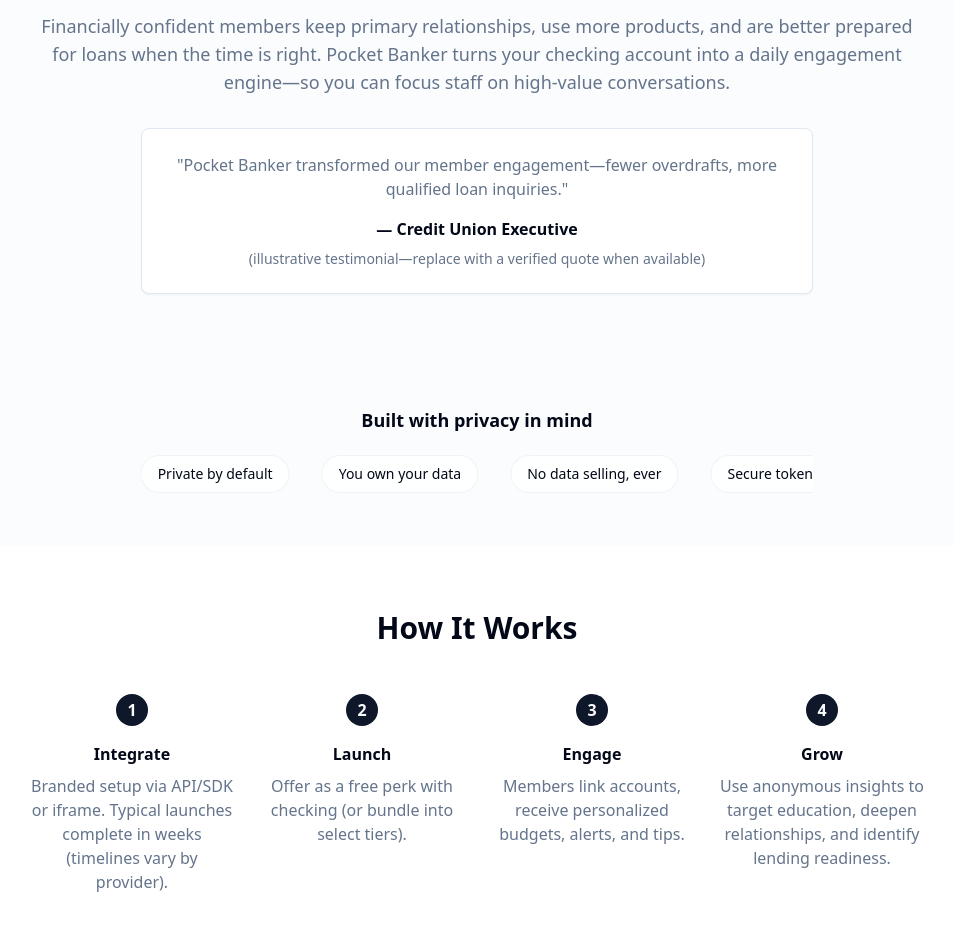
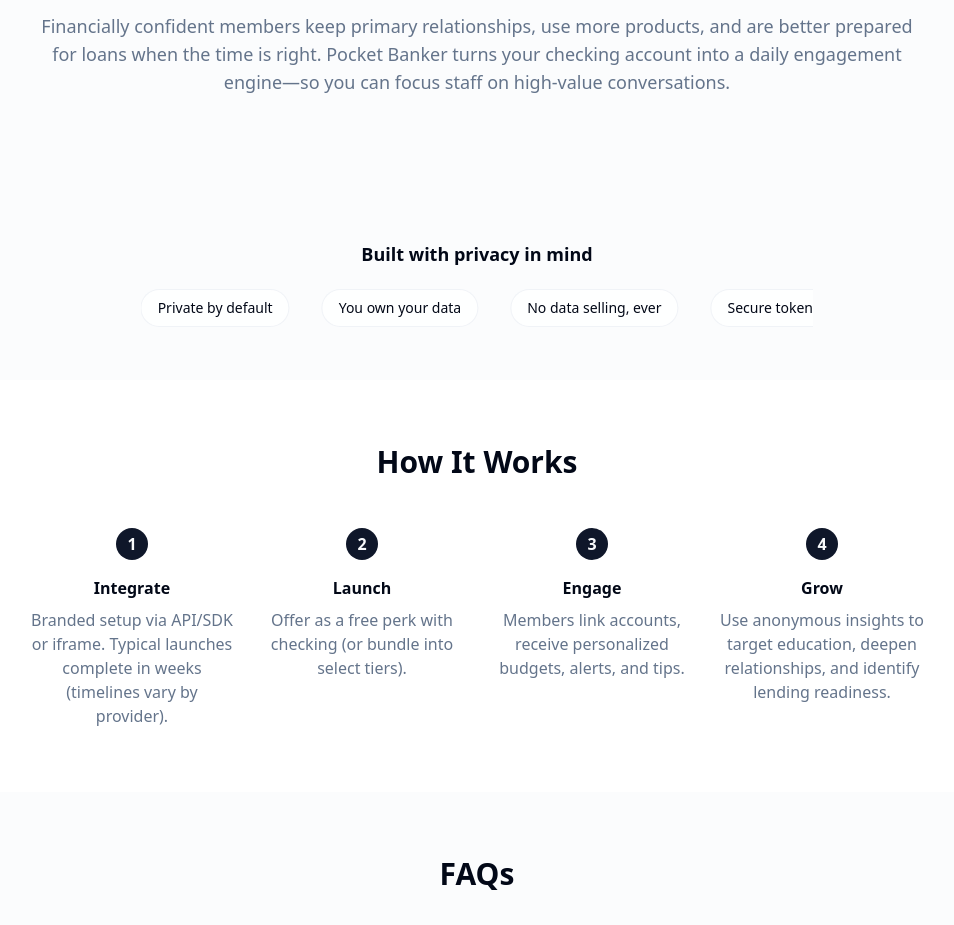
Before and after one commit to xBlackSmurfx008/PocketTeller, a React (Vite) app: page /for-institutions in a window 1280 px wide. Shown: the part 2540-3465 px from the top of the page, without its empty margins (163-1117 px from the left). Built offline with nearby package versions, Linux system fonts and the light colour scheme.

Commit message:
Remove testimonial text
Remove the illustrative testimonial and its attribution from the page.

```diff
--- a/src/pages/ForInstitutions.tsx
+++ b/src/pages/ForInstitutions.tsx
@@ -227,13 +227,6 @@ const ForInstitutions = () => {
               <p className="text-lg text-muted-foreground mb-8">
                 Financially confident members keep primary relationships, use more products, and are better prepared for loans when the time is right. Pocket Banker turns your checking account into a daily engagement engine—so you can focus staff on high-value conversations.
               </p>
-              <Card className="p-6 max-w-2xl mx-auto">
-                <p className="text-muted-foreground mb-4">
-                  "Pocket Banker transformed our member engagement—fewer overdrafts, more qualified loan inquiries."
-                </p>
-                <p className="font-semibold">— Credit Union Executive</p>
-                <p className="text-sm text-muted-foreground mt-2">(illustrative testimonial—replace with a verified quote when available)</p>
-              </Card>
             </div>
           </div>
         </section>
```
